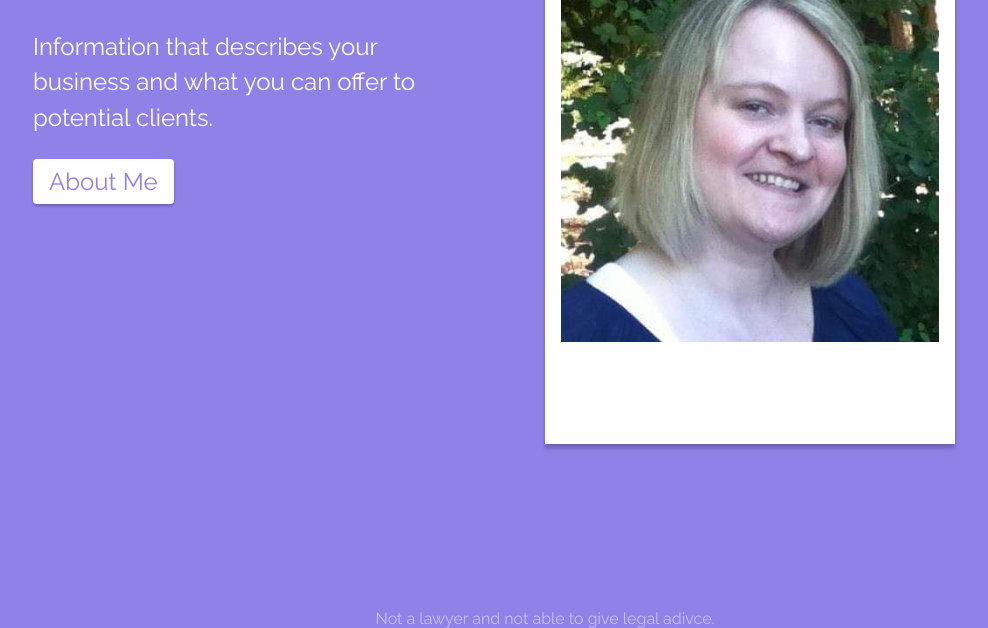
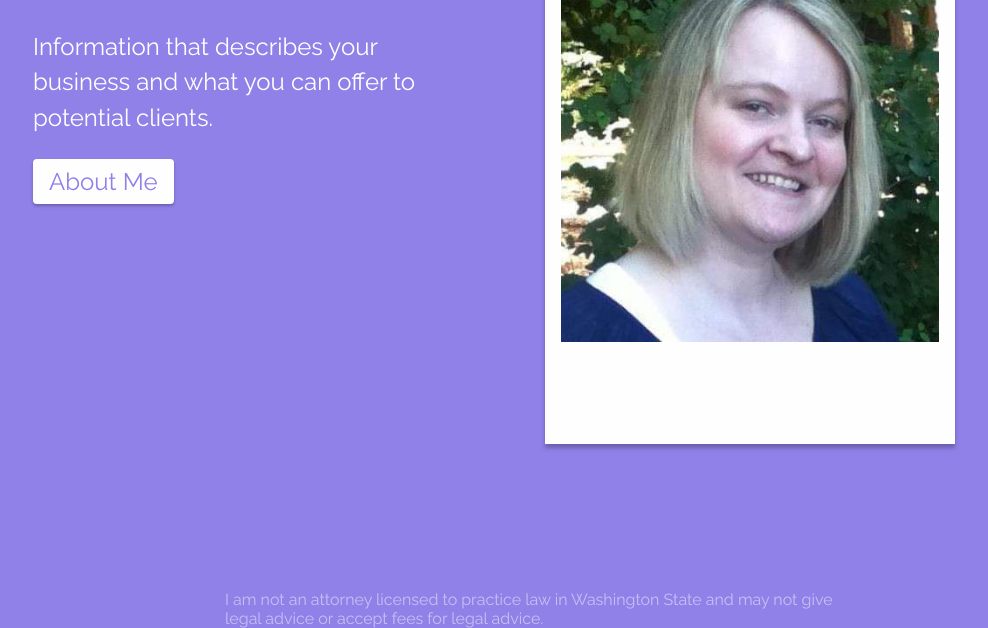
Before and after one commit to o2dependent/hcnotary, a Gatsby site: page / in a window 1280 px wide. Shown: the part 172-800 px from the top of the page, without its empty margins (95-1083 px from the left). Built offline with nearby package versions, Linux system fonts and the light colour scheme; Gatsby itself is replaced by a stand-in of ours.

Commit message:
gatsby config

```diff
--- a/gatsby-config.js
+++ b/gatsby-config.js
@@ -1,9 +1,9 @@
 module.exports = {
 	siteMetadata: {
-		title: `Ethan Olsen`,
-		description: `Ethan Olsen's freelance web development portfolio site. High end and affordable web development and design in the Pacific Northwest.`,
-		author: `Ethan Olsen`,
-		siteUrl: `https://eolsen.dev`,
+		title: `HC Notary`,
+		description: `Hood Canal Mobile Notary Services, LLC.`,
+		author: `HC Notary`,
+		siteUrl: `https://hcnotary.com`,
 	},
 	plugins: [
 		`gatsby-plugin-react-helmet`,
--- a/src/components/layout.js
+++ b/src/components/layout.js
@@ -32,7 +32,10 @@ const Layout = ({ children, color }) => {
 				siteTitle={data.site.siteMetadata?.title || `Title`}
 			/>
 			{children}
-			<Footer>Not a lawyer and not able to give legal adivce.</Footer>
+			<Footer>
+				I am not an attorney licensed to practice law in Washington State and
+				may not give legal advice or accept fees for legal advice.
+			</Footer>
 		</LayoutWrapper>
 	)
 }
```
